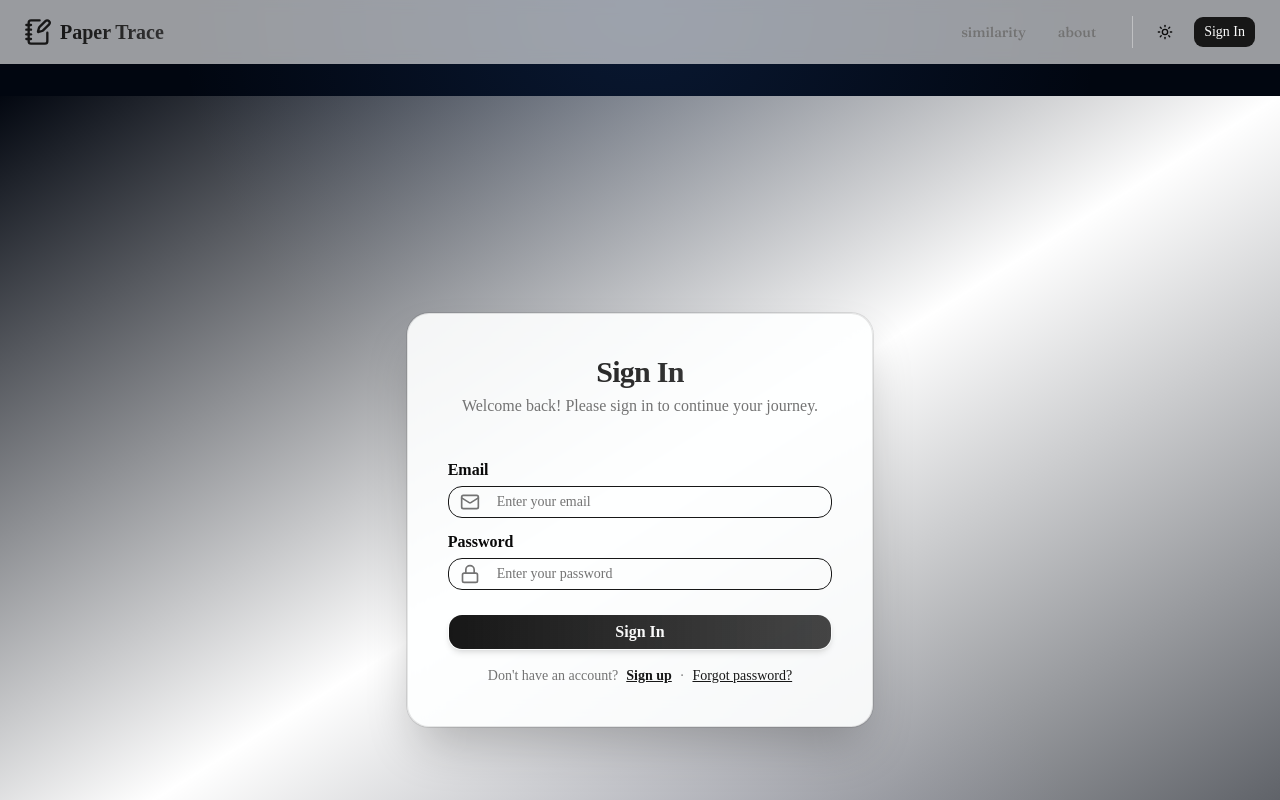
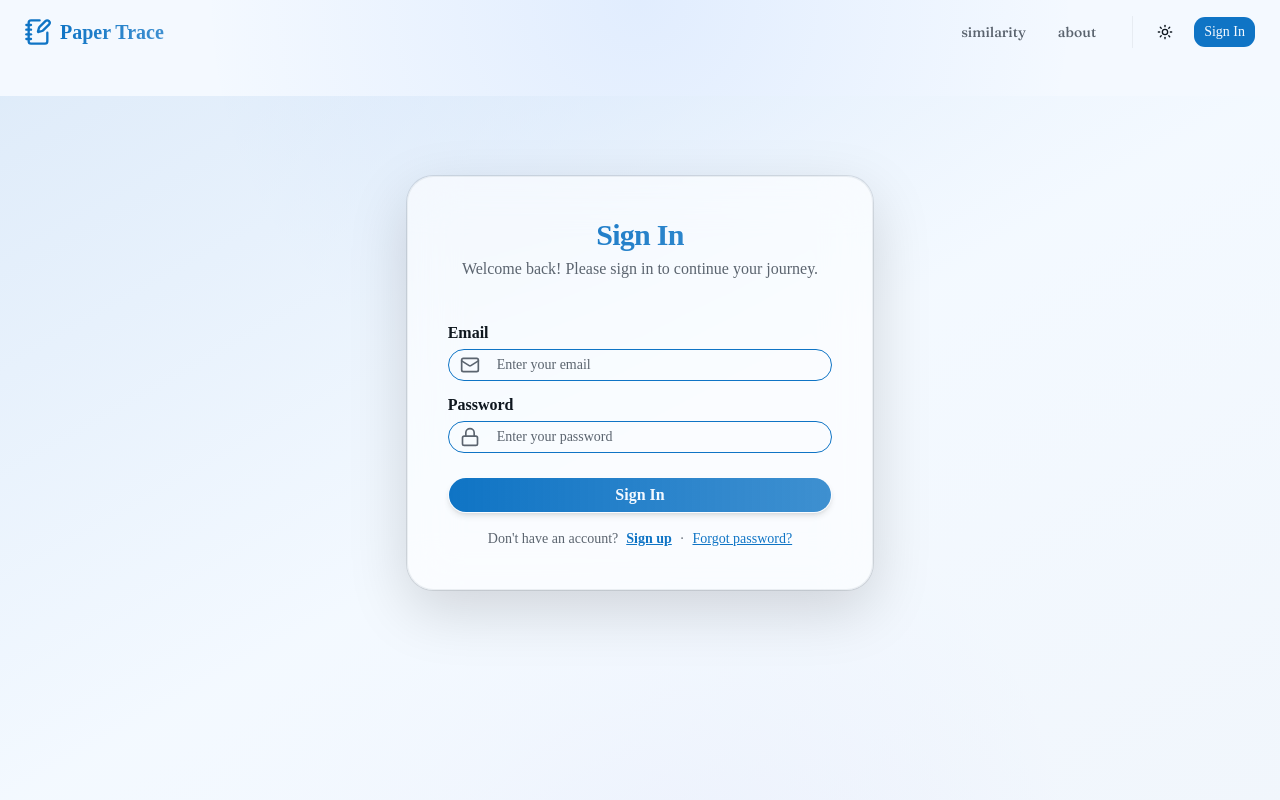
Before and after one commit to vkrafted21/trebs, a Next.js app in the folder frontend/: page /login in a window 1280 px wide. Shown: the top 800 px of the page. Built offline with nearby package versions, Linux system fonts and the light colour scheme.

Commit message:
added white mode

```diff
--- a/frontend/app/globals.css
+++ b/frontend/app/globals.css
@@ -47,7 +47,7 @@
   --radius-4xl: calc(var(--radius) * 2.6);
 }
 
-:root {
+/* :root {
   --background: oklch(1 0 0);
   --foreground: oklch(0.145 0 0);
   --card: oklch(1 0 0);
@@ -80,7 +80,7 @@
   --sidebar-accent-foreground: oklch(0.205 0 0);
   --sidebar-border: oklch(0.922 0 0);
   --sidebar-ring: oklch(0.708 0 0);
-}
+} */
 
 /* .dark {
   --background: oklch(0.145 0 0);
@@ -115,6 +115,35 @@
   --sidebar-border: oklch(1 0 0 / 10%);
   --sidebar-ring: oklch(0.556 0 0);
 } */
+
+:root {
+  --radius: 0.75rem; /* 🔥 THIS WAS MISSING */
+
+  --background: oklch(0.98 0.01 250);
+  --foreground: oklch(0.2 0.02 250);
+
+  --card: oklch(1 0 0 / 0.7);
+  --card-foreground: oklch(0.2 0.02 250);
+
+  --popover: oklch(1 0 0 / 0.9);
+  --popover-foreground: oklch(0.2 0.02 250);
+
+  --primary: oklch(0.55 0.15 250);
+  --primary-foreground: oklch(0.98 0.01 250);
+
+  --secondary: oklch(0.95 0.01 250);
+  --secondary-foreground: oklch(0.3 0.02 250);
+
+  --muted: oklch(0.95 0.01 250);
+  --muted-foreground: oklch(0.5 0.02 250);
+
+  --accent: oklch(0.92 0.02 250);
+  --accent-foreground: oklch(0.3 0.02 250);
+
+  --border: oklch(0.9 0.01 250);
+  --input: oklch(0.9 0.01 250);
+  --ring: oklch(0.55 0.15 250);
+}
 
 .dark {
   /* ===== BACKGROUND (deep blue gradient base) ===== */
@@ -167,13 +196,17 @@
   /* body {
     @apply bg-background text-foreground;
   } */
-   body {
+body {
   @apply text-foreground;
-  background: radial-gradient(circle at top, rgba(59,130,246,0.15), transparent 40%),
-              radial-gradient(circle at bottom, rgba(99,102,241,0.15), transparent 40%),
-              oklch(0.12 0.03 250);
-  }
+  background:
+    radial-gradient(circle at top, rgba(59,130,246,0.1), transparent 40%),
+    radial-gradient(circle at bottom, rgba(99,102,241,0.1), transparent 40%),
+    var(--background);
+}
   html {
     @apply font-sans;
   }
+  .card {
+    border-radius: var(--radius-3xl);
+  }
 }
--- a/frontend/app/login/page.tsx
+++ b/frontend/app/login/page.tsx
@@ -39,10 +39,10 @@ export default function LoginPage() {
     };
 
   return (
-    <div className="min-h-screen w-full flex items-center justify-center bg-gradient-to-br from-primary/10 via-background to-secondary/30">
+    <div className="min-h-[calc(100vh-80px)] flex items-start justify-center pt-8 bg-gradient-to-br from-primary/10 via-background to-secondary/30">
 
       <Container className="flex flex-col items-center justify-center w-full">
-        <Card className="w-full md:w-5/12 max-w-2xl p-8 md:p-10 rounded-3xl shadow-2xl border border-primary/10 bg-card/90 backdrop-blur-lg mt-12">
+        <Card className="w-full md:w-5/12 max-w-2xl p-8 md:p-10 !rounded-[var(--radius-3xl)] shadow-[0_20px_60px_rgba(0,0,0,0.15)] border border-border/50 bg-card/80 backdrop-blur-xl mt-12">
 
           <div className="mb-6 text-center">
             <h1 className="text-2xl md:text-3xl font-extrabold bg-gradient-to-r from-primary to-primary/80 bg-clip-text text-transparent mb-1 tracking-tight">
@@ -68,7 +68,7 @@ export default function LoginPage() {
                     id="email"
                     type="email"
                     placeholder="Enter your email"
-                    className="pl-12 py-2 text-base rounded-xl bg-card bg-opacity-80 border border-primary focus:outline-none focus:ring-2 focus:ring-primary text-white placeholder:text-muted-foreground"
+                    className="pl-12 py-2 text-base rounded-[var(--radius-3xl)] bg-card bg-opacity-80 border border-primary focus:outline-none focus:ring-2 focus:ring-primary text-white placeholder:text-muted-foreground"
                     value={email}
                     onChange={(e) => setEmail(e.target.value)}
                     required
@@ -89,7 +89,7 @@ export default function LoginPage() {
                     id="password"
                     type="password"
                     placeholder="Enter your password"
-                    className="pl-12 py-2 text-base rounded-xl bg-card bg-opacity-80 border border-primary focus:outline-none focus:ring-2 focus:ring-primary text-white placeholder:text-muted-foreground"
+                    className="pl-12 py-2 text-base rounded-[var(--radius-3xl)] bg-card bg-opacity-80 border border-primary focus:outline-none focus:ring-2 focus:ring-primary text-white placeholder:text-muted-foreground"
                     value={password}
                     onChange={(e) => setPassword(e.target.value)} required
                   />
@@ -102,7 +102,7 @@ export default function LoginPage() {
               </p>
             )}
             <Button
-              className="w-full py-2 text-base rounded-xl font-bold bg-gradient-to-r from-primary to-primary/80 shadow-md hover:from-primary/80 hover:to-primary"
+              className="w-full py-2 text-base rounded-[var(--radius-3xl)] font-bold bg-gradient-to-r from-primary to-primary/80 shadow-md hover:from-primary/80 hover:to-primary"
               size="lg"
               type="submit"
               disabled={loading}
--- a/frontend/app/signup/page.tsx
+++ b/frontend/app/signup/page.tsx
@@ -38,7 +38,7 @@ export default function SignUp() {
     }
 
   return (
-    <div className="min-h-screen w-full flex items-center justify-center bg-gradient-to-br from-primary/10 via-background to-secondary/30">
+    <div className="flex justify-center items-center pb-14">
       <Container className="flex flex-col items-center justify-center w-full">
         <Card className="w-full md:w-5/12 max-w-2xl p-8 md:p-10 rounded-3xl shadow-2xl border border-primary/10 bg-card/90 backdrop-blur-lg mt-20">
           <div className="mb-6 text-center">
--- a/frontend/components/header.tsx
+++ b/frontend/components/header.tsx
@@ -28,8 +28,11 @@ function Header() {
     }, [])
 
     return (
-        <div className={`fixed top-0 z-50 w-full transition-all duration-300 ${scrolled ? "bg-background/80 backdrop-blur-md shadow-md border-b border-primary/10" : "bg-background/60 backdrop-blur-sm"
-            }`}>
+        <div className={`fixed top-0 z-50 w-full transition-all duration-300
+  ${scrolled
+    ? "bg-background/80 backdrop-blur-md shadow-md border-b border-border/20"
+    : "bg-transparent"
+  }`}>
             <header className="relative mx-auto px-6">
                 <div className="flex h-16 items-center justify-between">
 
```
